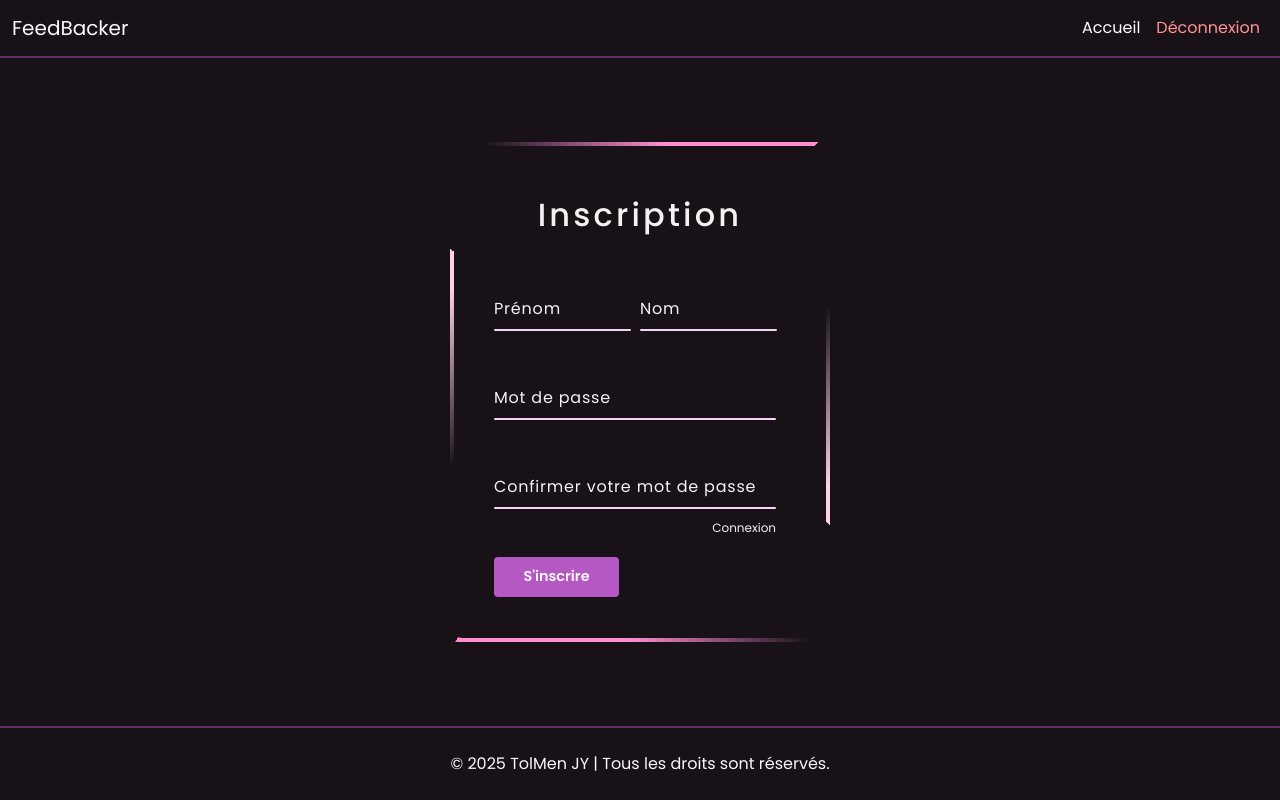
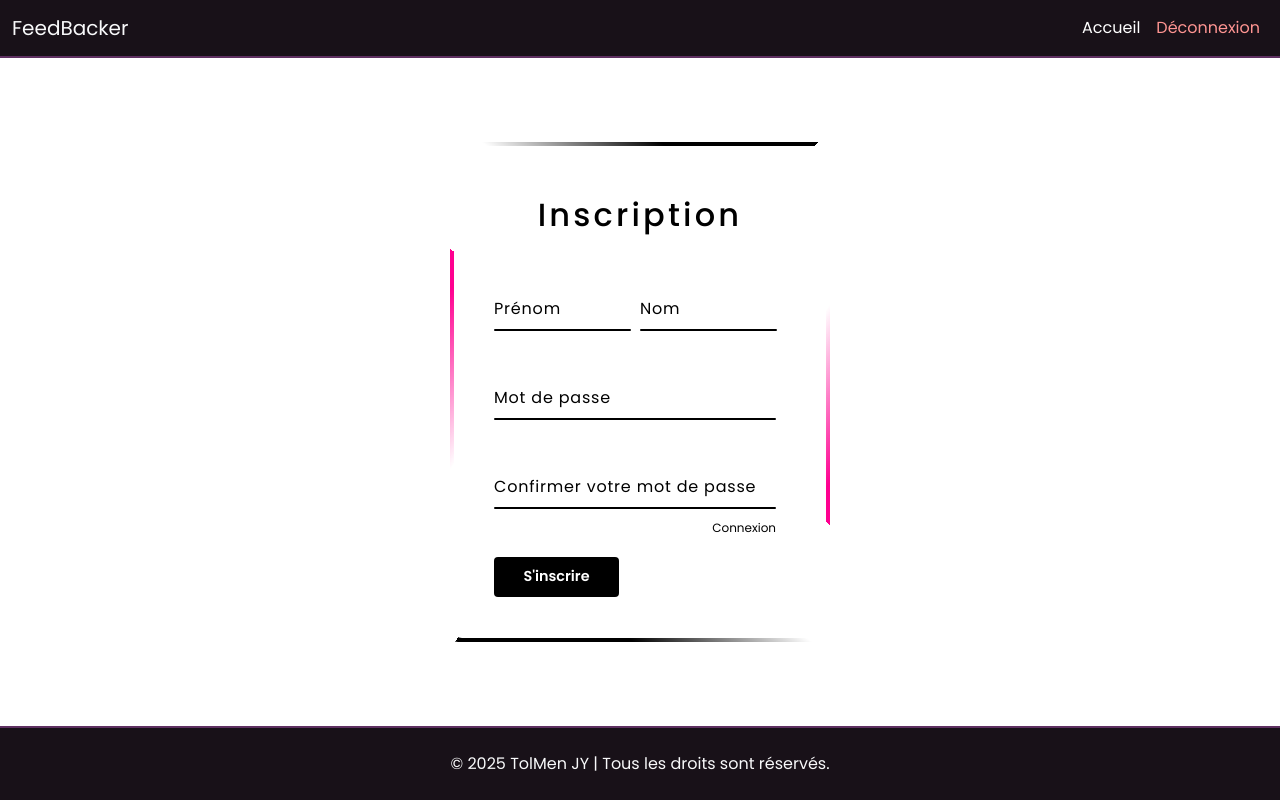
Before and after one commit to TolMen/FeedBacker, a PHP site: page /src/views/form/registForm.php in a window 1280 px wide. Run offline with PHP 8.4, Linux system fonts and the light colour scheme; the visitor is signed in with stand-in values (Sample User, id 1); some libraries are stand-ins or nearby versions.

Commit message:
Return to simple design

```diff
--- a/public/css/baseStyle.css
+++ b/public/css/baseStyle.css
@@ -17,5 +17,4 @@
     text-decoration: none;
     list-style: none;
     font-family: "Poppins", sans-serif;
-    background: #181118;
 }
--- a/public/css/styleAccount/styleIdemAccountForm.css
+++ b/public/css/styleAccount/styleIdemAccountForm.css
@@ -2,7 +2,6 @@ body {
     display: flex;
     flex-direction: column;
     min-height: 100vh;
-    margin: 0;
 }
 
 .main-container {
@@ -31,7 +30,6 @@ body {
     position: relative;
     width: 380px;
     height: 420px;
-    background: #181118;
     border-radius: 8px;
     overflow: hidden;
 }
@@ -46,9 +44,9 @@ body {
         0deg,
         transparent,
         transparent,
-        #D19DFF,
-        #D19DFF,
-        #D19DFF
+        #8800ff,
+        #8800ff,
+        #8800ff
     );
     z-index: 1;
     transform-origin: bottom right;
@@ -65,9 +63,9 @@ body {
         0deg,
         transparent,
         transparent,
-        #D19DFF,
-        #D19DFF,
-        #D19DFF
+        #8800ff,
+        #8800ff,
+        #8800ff
     );
     z-index: 1;
     transform-origin: bottom right;
@@ -91,9 +89,9 @@ body {
         0deg,
         transparent,
         transparent,
-        #ECD9FA,
-        #ECD9FA,
-        #ECD9FA
+        #000000,
+        #000000,
+        #000000
     );
     z-index: 1;
     transform-origin: bottom right;
@@ -111,9 +109,9 @@ body {
         0deg,
         transparent,
         transparent,
-        #ECD9FA,
-        #ECD9FA,
-        #ECD9FA
+        #000000,
+        #000000,
+        #000000
     );
     z-index: 1;
     transform-origin: bottom right;
@@ -140,7 +138,7 @@ body {
 .box form {
     position: absolute;
     inset: 4px;
-    background: #181118;
+    background: white;
     padding: 50px 40px;
     border-radius: 8px;
     z-index: 2;
@@ -149,7 +147,7 @@ body {
 }
 
 .box form h2 {
-    color: rgba(255, 255, 255, 0.95);
+    color: black;
     font-weight: 500;
     text-align: center;
     letter-spacing: 0.1em;
@@ -183,7 +181,7 @@ body {
     outline: none;
     border: none;
     box-shadow: none;
-    color: #000;
+    color: white;
     font-size: 1em;
     letter-spacing: 0.05em;
     transition: 0.5s;
@@ -195,7 +193,7 @@ body {
     left: 0;
     padding: 20px 0px 10px;
     pointer-events: none;
-    color: rgba(255, 255, 255, 0.95);
+    color: black;
     font-size: 1em;
     letter-spacing: 0.05em;
     transition: 0.5s;
@@ -203,7 +201,7 @@ body {
 
 .box form .inputBox input:valid ~ span,
 .box form .inputBox input:focus ~ span {
-    color: rgba(255, 255, 255, 0.95);
+    color: black;
     font-size: 0.75em;
     transform: translateY(-34px);
 }
@@ -214,7 +212,7 @@ body {
     bottom: 0;
     width: 94%;
     height: 2px;
-    background: #F4D4F4;
+    background: black;
     border-radius: 4px;
     overflow: hidden;
     transition: 0.5s;
@@ -236,7 +234,7 @@ body {
 .box form .links a {
     margin: 10px 10px;
     font-size: 0.75em;
-    color: rgba(255, 255, 255, 0.95);
+    color: black;
     text-decoration: none;
 }
 
@@ -246,14 +244,18 @@ body {
     border: none;
     outline: none;
     padding: 9px 5px;
-    background: #B658C4;
+    background: black;
     cursor: pointer;
     font-size: 0.9em;
     border-radius: 4px;
     font-weight: 600;
     width: 125px;
     margin-top: 10px;
-    color: rgba(255, 255, 255, 0.95);
+    color: white;
+}
+
+.box form input[type="submit"]:hover {
+    background: rgba(0, 0, 0, 0.75);
 }
 
 .box form input[type="submit"]:active {
--- a/public/css/styleAccount/styleRegistForm.css
+++ b/public/css/styleAccount/styleRegistForm.css
@@ -10,9 +10,9 @@
         0deg,
         transparent,
         transparent,
-        #FF8DCC,
-        #FF8DCC,
-        #FF8DCC
+        #000000,
+        #000000,
+        #000000
     );
 }
 
@@ -22,9 +22,9 @@
         0deg,
         transparent,
         transparent,
-        #FF8DCC,
-        #FF8DCC,
-        #FF8DCC
+        #000000,
+        #000000,
+        #000000
     );
 }
 
@@ -34,9 +34,9 @@
         0deg,
         transparent,
         transparent,
-        #FDD1EA,
-        #FDD1EA,
-        #FDD1EA
+        #ff0090,
+        #ff0090,
+        #ff0090
     );
 }
 
@@ -46,9 +46,9 @@
         0deg,
         transparent,
         transparent,
-        #FDD1EA,
-        #FDD1EA,
-        #FDD1EA
+        #ff0090,
+        #ff0090,
+        #ff0090
     );
 }
 
```
Also changed, not shown: public/css/styleProf/styleDashboard.css (+24 -8 lines).
